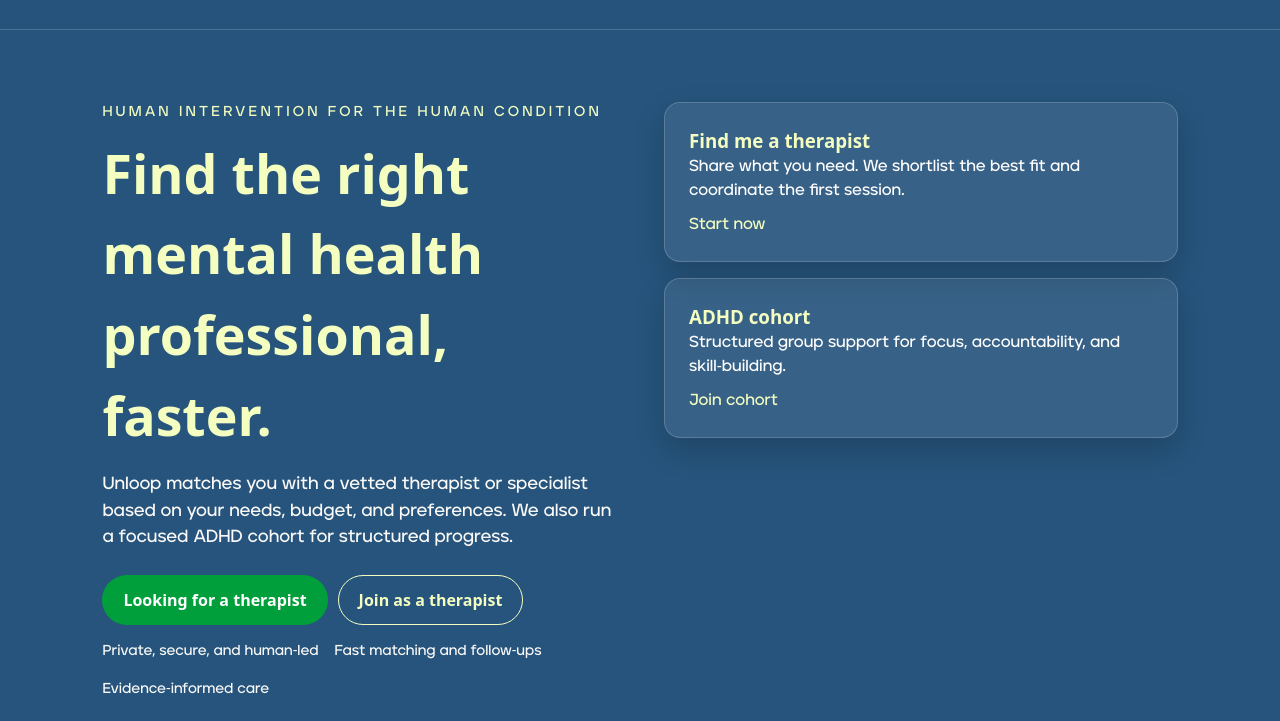
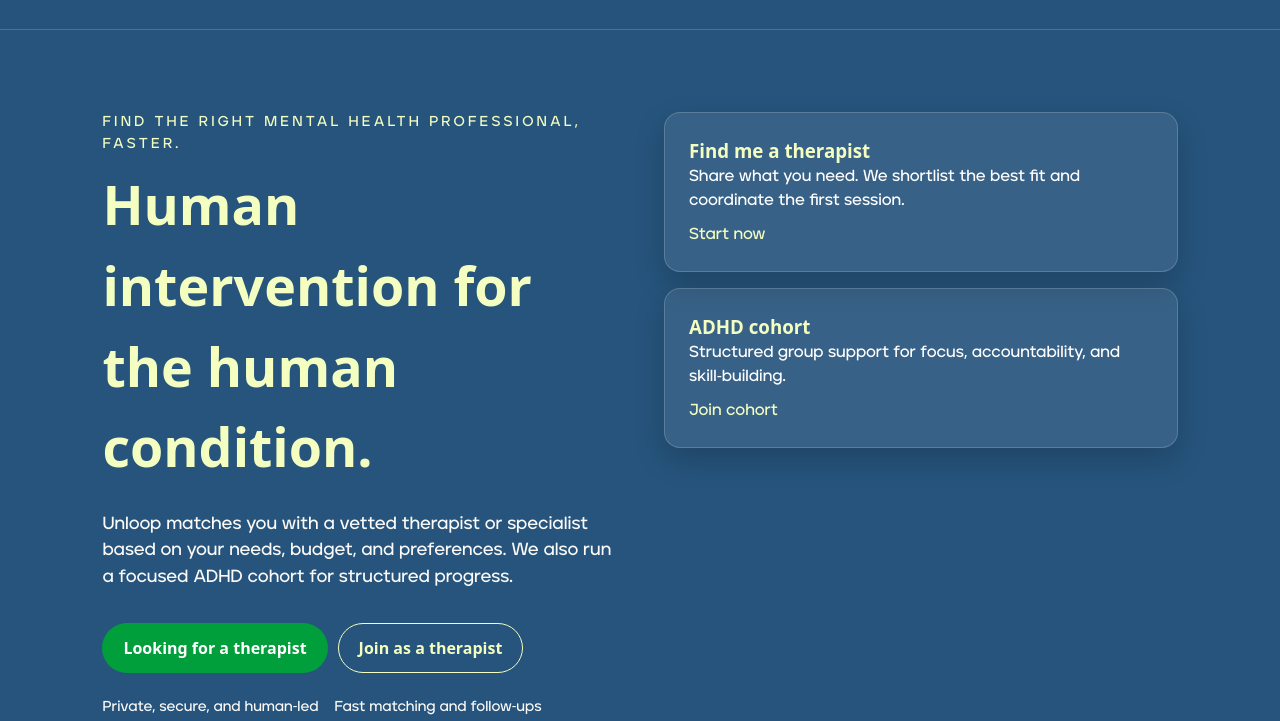
Before and after one commit to athrvakhrbde/unloop-website, a plain HTML site: page frontend/index.html in a window 1280 px wide. Shown: the part 79-800 px from the top of the page. Drawn offline with Linux system fonts and the light colour scheme; a web font is replaced by a local one.

Commit message:
Refine hero hierarchy and spacing

```diff
--- a/frontend/index.html
+++ b/frontend/index.html
@@ -22,8 +22,8 @@
   <main>
     <section class="hero">
       <div class="hero-copy">
-        <p class="eyebrow">Human intervention for the human condition</p>
-        <h1>Find the right mental health professional, faster.</h1>
+        <p class="eyebrow">Find the right mental health professional, faster.</p>
+        <h1>Human intervention for the human condition.</h1>
         <p class="lead">Unloop matches you with a vetted therapist or specialist based on your needs, budget, and preferences. We also run a focused ADHD cohort for structured progress.</p>
         <div class="hero-actions">
           <a class="button primary" href="services.html#client-form">Looking for a therapist</a>
@@ -32,7 +32,6 @@
         <div class="hero-meta">
           <span>Private, secure, and human‑led</span>
           <span>Fast matching and follow‑ups</span>
-          <span>Evidence‑informed care</span>
         </div>
       </div>
       <div class="hero-visual">
--- a/frontend/styles.css
+++ b/frontend/styles.css
@@ -135,7 +135,7 @@ img {
   display: grid;
   grid-template-columns: repeat(auto-fit, minmax(280px, 1fr));
   gap: var(--space-6);
-  padding: var(--space-7) 8vw var(--space-7);
+  padding: calc(var(--space-7) + 10px) 8vw var(--space-7);
 }
 
 .eyebrow {
@@ -148,7 +148,7 @@ img {
 .hero-copy h1 {
   font-size: var(--font-size-hero);
   color: var(--color-accent);
-  margin: var(--space-2) 0 var(--space-3);
+  margin: var(--space-2) 0 var(--space-4);
 }
 
 .lead {
@@ -161,7 +161,7 @@ img {
   display: flex;
   flex-wrap: wrap;
   gap: var(--space-2);
-  margin-top: var(--space-4);
+  margin-top: var(--space-5);
 }
 
 .button {
@@ -195,7 +195,7 @@ img {
   display: flex;
   flex-wrap: wrap;
   gap: var(--space-3);
-  margin-top: var(--space-3);
+  margin-top: var(--space-4);
   color: var(--color-muted);
   font-size: var(--font-size-small);
 }
```
